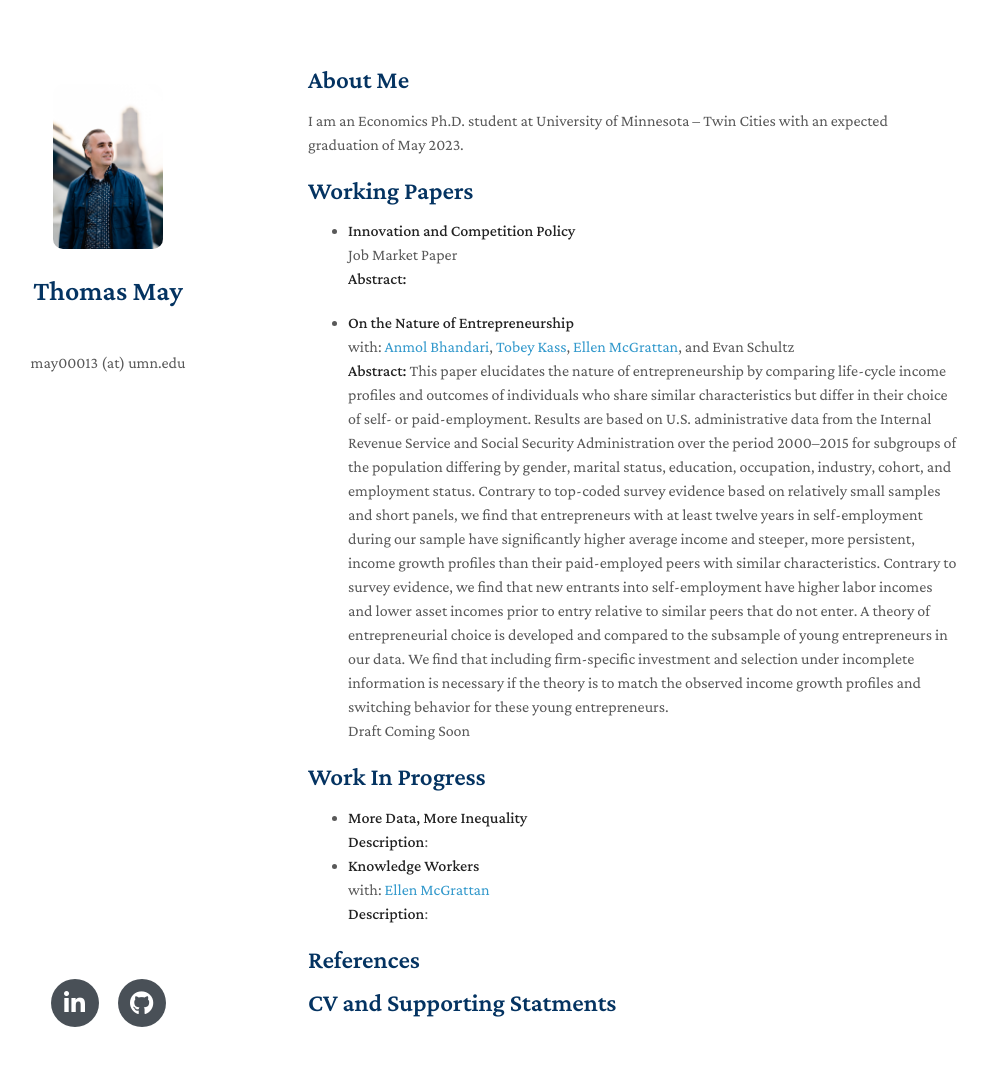
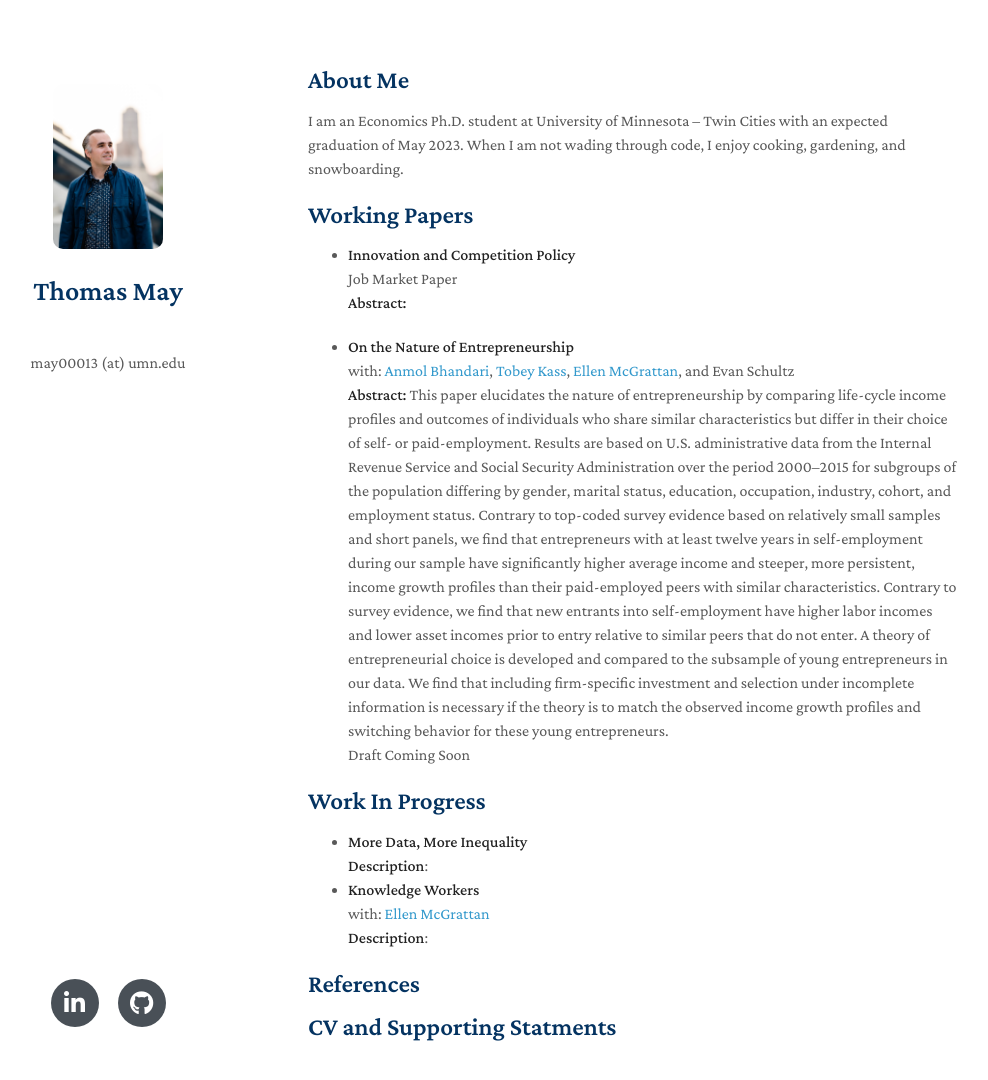
Before and after one commit to MayEcon/mayecon.github.io, a Jekyll site: the page built from index.md, in a window 1280 px wide and 1129 px high. Shown: the top 1080 px of the window, without its empty margins (162-1150 px from the left). Built offline with Jekyll 4.4.1, drawn with Linux system fonts in a browser that asks for light colours; nearby versions of some CDN libraries; a style sheet for code colours, icons or effects is not loaded; our own code applies the rules of GitHub Pages for plain Markdown files.

Commit message:
Update index.md

```diff
--- a/index.md
+++ b/index.md
@@ -4,7 +4,7 @@ layout: homepage
 
 ## About Me
 
-I am an Economics Ph.D. student at University of Minnesota -- Twin Cities with an expected graduation of May 2023.
+I am an Economics Ph.D. student at University of Minnesota -- Twin Cities with an expected graduation of May 2023. When I am not wading through code, I enjoy cooking, gardening, and snowboarding.
 
 
 ## Working Papers
```
